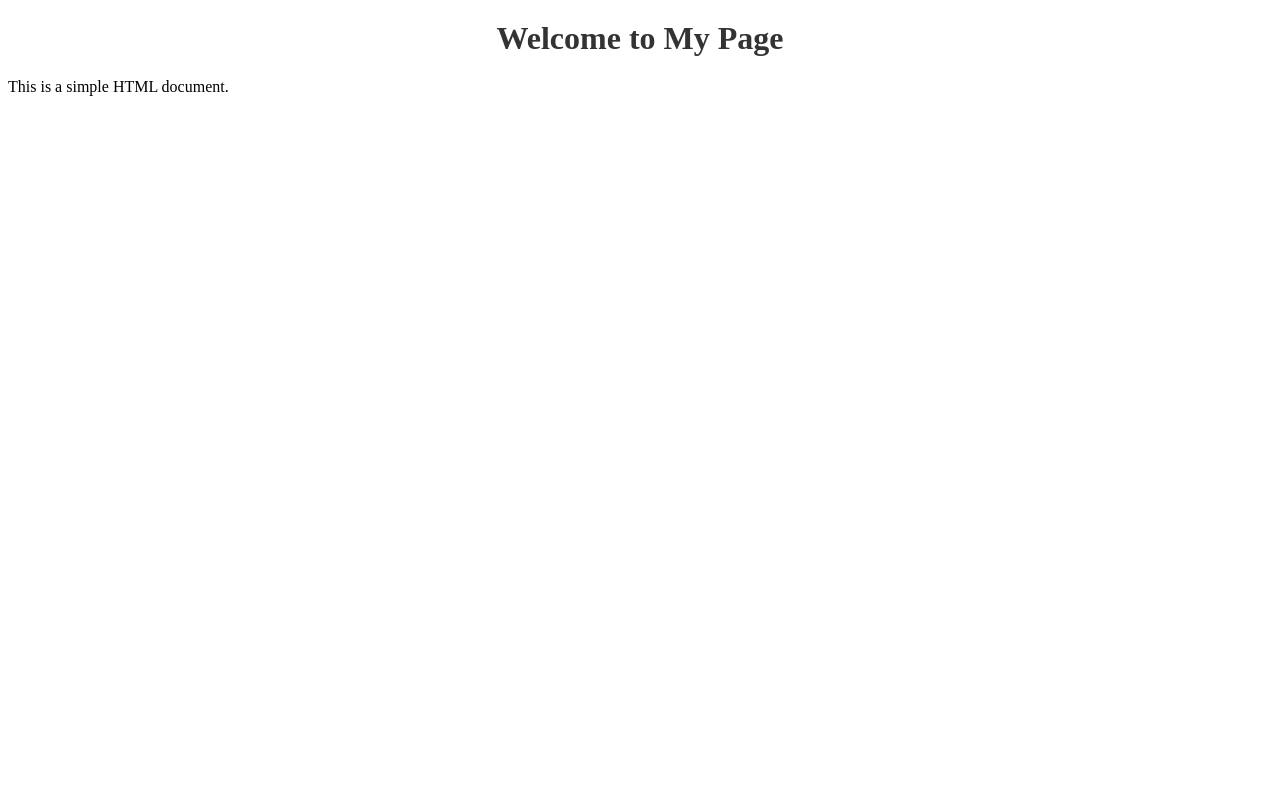
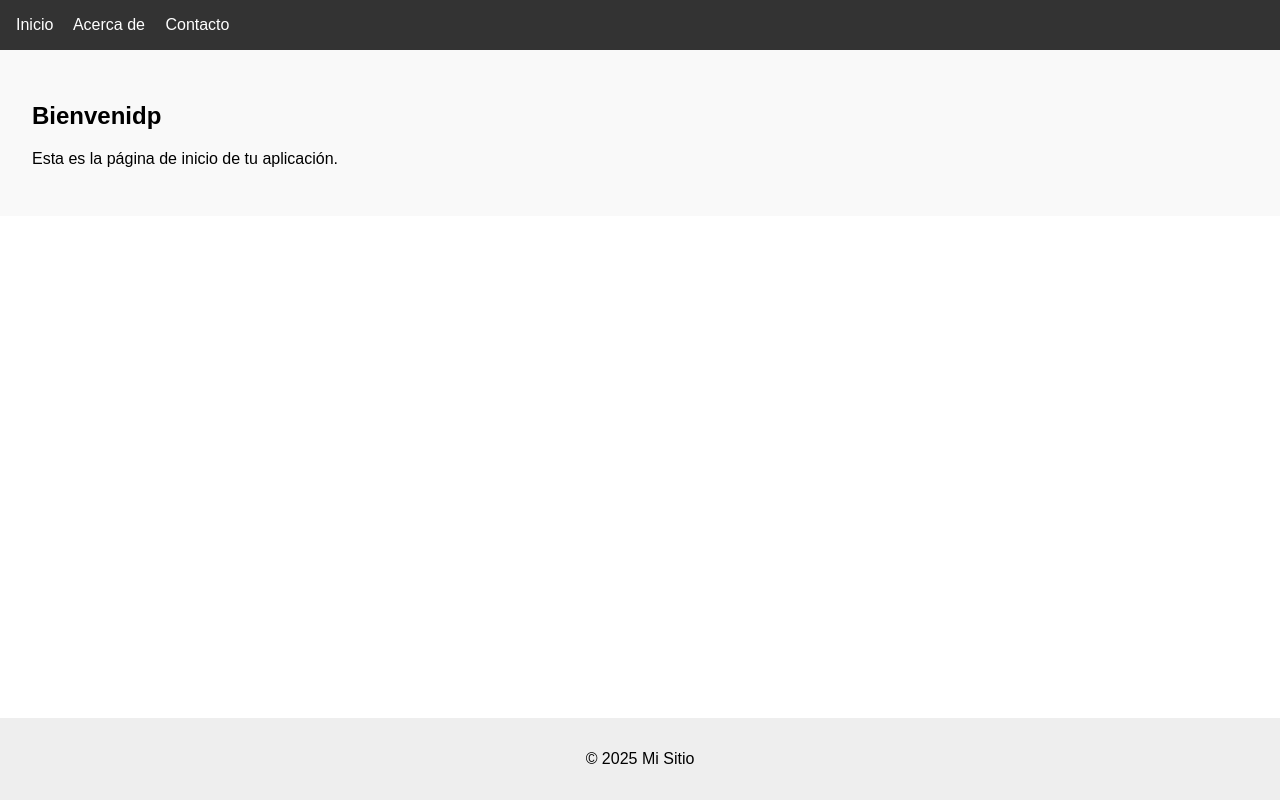
Before and after one commit to surena77/BootCamp-TalentoTech-2.0, a plain HTML site: page index.html in a window 1280 px wide. Drawn offline with Linux system fonts and the light colour scheme.

Commit message:
esqueleto base

```diff
--- a/index.html
+++ b/index.html
@@ -1,17 +1,26 @@
 <!DOCTYPE html>
-<html lang="en">
-<head>
-    <meta charset="UTF-8">
-    <meta name="viewport" content="width=device-width, initial-scale=1.0">
-    <link rel="stylesheet" href="index.css">
-    <title>Document</title>
-</head>
-<body>
-    <h1>Welcome to My Page</h1>
-    <p>This is a simple HTML document.</p>
-    <script>
-        console.log("Hello, World!");
-    </script>
+<html lang="es">
+  <head>
+    <meta charset="UTF-8" />
+    <meta name="viewport" content="width=device-width, initial-scale=1.0" />
+    <title>SPA Vanilla</title>
+    <link rel="stylesheet" href="styles/global.css" />
+  </head>
+  <body>
+    <nav>
+      <a href="#home">Inicio</a>
+      <a href="#about">Acerca de</a>
+      <a href="#contact">Contacto</a>
+    </nav>
 
-</body>
+    <main id="app">
+      <!-- Aquí se carga la sección -->
+    </main>
+
+    <footer>
+      <p>© 2025 Mi Sitio</p>
+    </footer>
+
+    <script type="module" src="scripts/app.js"></script>
+  </body>
 </html>
--- /dev/null
+++ b/scripts/app.js
@@ -0,0 +1,4 @@
+import { loadRoute } from "./router.js";
+
+window.addEventListener("DOMContentLoaded", loadRoute);
+window.addEventListener("hashchange", loadRoute);
--- /dev/null
+++ b/scripts/router.js
@@ -0,0 +1,36 @@
+const routes = {
+  home: {
+    path: "home",
+  },
+  contact: {
+    path: "contact",
+  },
+};
+
+export function loadRoute() {
+  const hash = window.location.hash.replace("#", "") || "home";
+  const route = routes[hash];
+
+  if (!route) {
+    document.getElementById("app").innerHTML = "<p>Sección no encontrada.</p>";
+    return;
+  }
+
+  const htmlPath = `sections/${route.path}/${route.path}.html`;
+  const cssPath = `sections/${route.path}/${route.path}.css`;
+
+  fetch(htmlPath)
+    .then((res) => res.text())
+    .then((html) => {
+      document.getElementById("app").innerHTML = html;
+
+      const oldStyle = document.querySelector("link[data-dynamic-style]");
+      if (oldStyle) oldStyle.remove();
+
+      const link = document.createElement("link");
+      link.rel = "stylesheet";
+      link.href = cssPath;
+      link.setAttribute("data-dynamic-style", "true");
+      document.head.appendChild(link);
+    });
+}
--- /dev/null
+++ b/sections/home/home.css
@@ -0,0 +1,4 @@
+section {
+  padding: 2rem;
+  background-color: #f9f9f9;
+}
--- /dev/null
+++ b/sections/home/home.html
@@ -0,0 +1,4 @@
+<section>
+  <h1>Bienvenidp</h1>
+  <p>Esta es la página de inicio de tu aplicación.</p>
+</section>
--- /dev/null
+++ b/styles/global.css
@@ -0,0 +1,35 @@
+/* Establece altura completa para html y body */
+html,
+body {
+  margin: 0;
+  padding: 0;
+  height: 100%;
+  display: flex;
+  flex-direction: column;
+  font-family: sans-serif;
+}
+
+/* Asegura que main crezca para llenar el espacio entre nav y footer */
+main {
+  flex: 1;
+}
+
+/* Estilos del nav */
+nav {
+  background: #333;
+  color: white;
+  padding: 1rem;
+}
+
+nav a {
+  color: white;
+  margin-right: 1rem;
+  text-decoration: none;
+}
+
+/* Estilos del footer */
+footer {
+  background: #eee;
+  padding: 1rem;
+  text-align: center;
+}
```
Also changed, not shown: sections/contact/contact.html (added, +4 -0 lines), sections/contact/contact.css (added).
